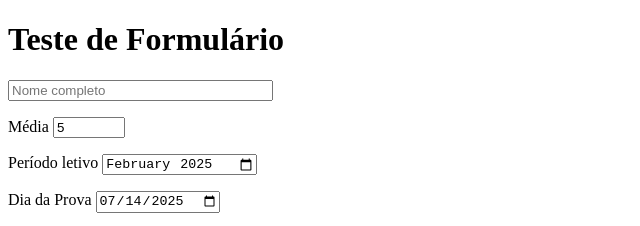
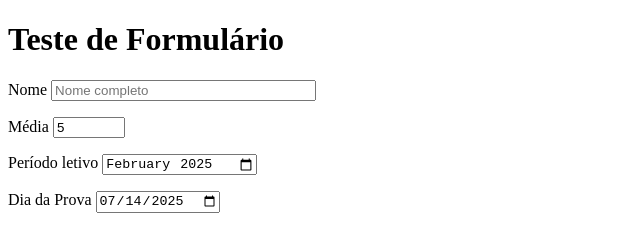
Before and after one commit to GuilhermeAApolinario/html-css, a plain HTML site: page exercicios/modulo-03/EX025/form003.html in a window 1280 px wide. Shown: the top 226 px of the page, 0-640 px from the left. Drawn offline with Linux system fonts and the light colour scheme.

Commit message:
Update form003.html

```diff
--- a/exercicios/modulo-03/EX025/form003.html
+++ b/exercicios/modulo-03/EX025/form003.html
@@ -9,7 +9,7 @@
     <h1>Teste de Formulário</h1>
     <form action="cadastro.php" method="get">
         <p>
-            <label for="inome"></label>
+            <label for="inome">Nome</label>
             <input type="text" name="nome" id="inome" required maxlength="30" size="30" placeholder="Nome completo" autocomplete="username">
         </p>
         <p>
```
